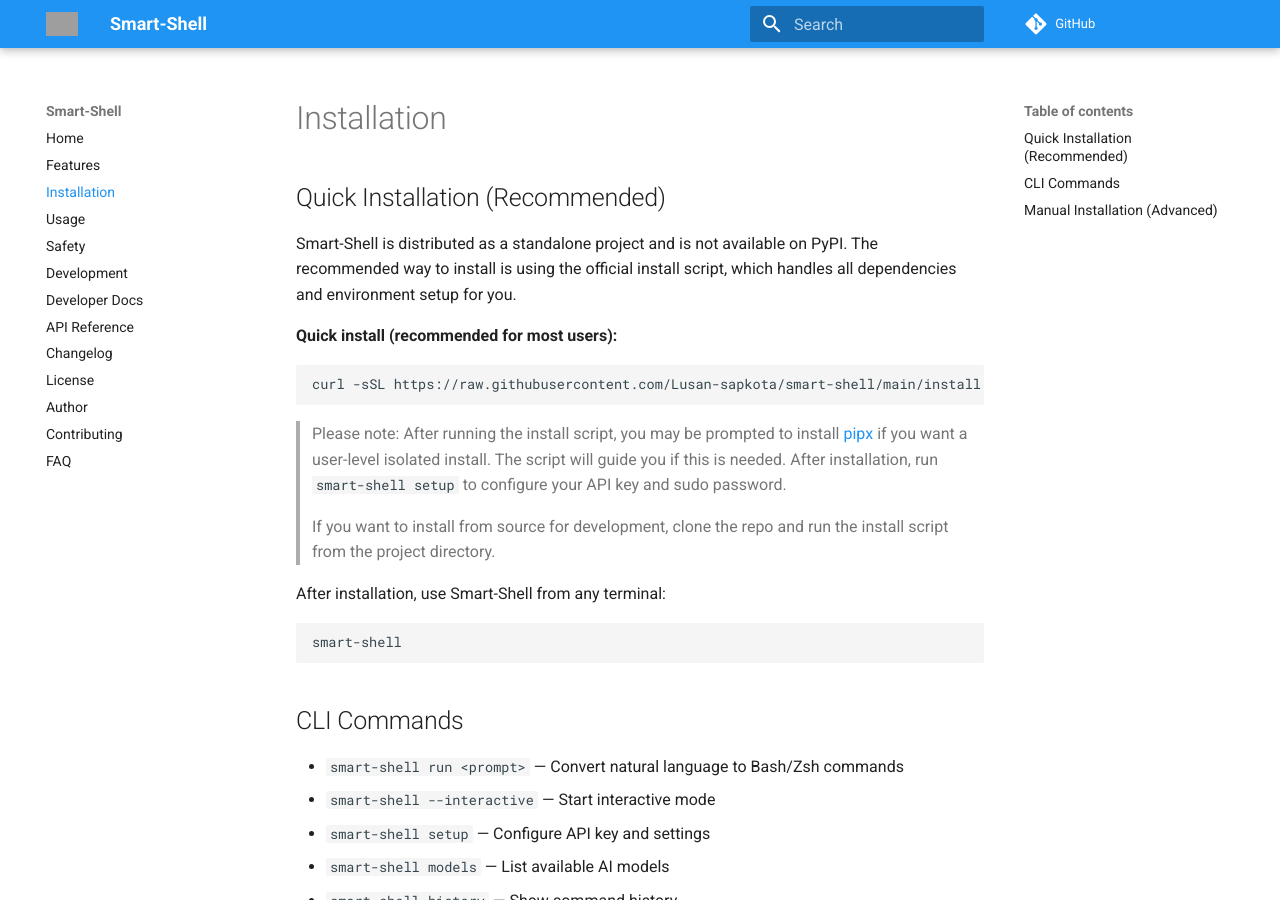
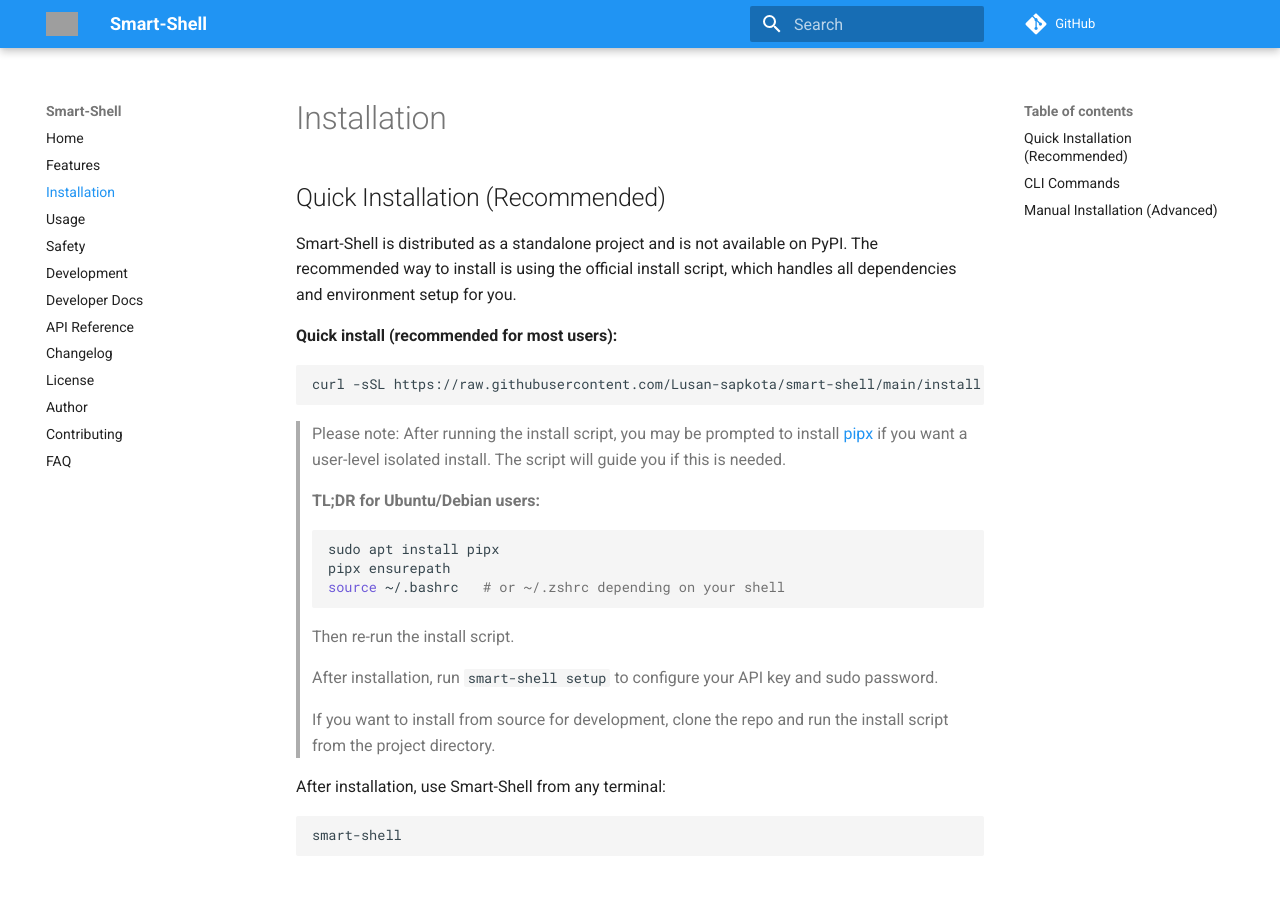
Before and after one commit to Lusan-sapkota/smart-shell, an MkDocs documentation site: the page built from docs/installation.md, in a window 1280 px wide and 900 px high. Built offline with MkDocs 1.6.1 and Material for MkDocs 9.7.7, drawn with Linux system fonts in a browser that asks for light colours; comment, search, counter and statistics services are not loaded; grey boxes are pictures that could not be loaded.

Commit message:
updated script and docs for better hadnling and readablity

````diff
--- a/docs/installation.md
+++ b/docs/installation.md
@@ -11,6 +11,16 @@
 ```
 
 > Please note: After running the install script, you may be prompted to install [pipx](https://pypa.github.io/pipx/) if you want a user-level isolated install. The script will guide you if this is needed.
+>
+> **TL;DR for Ubuntu/Debian users:**
+> ```bash
+> sudo apt install pipx
+> pipx ensurepath
+> source ~/.bashrc   # or ~/.zshrc depending on your shell
+> ```
+
+> Then re-run the install script.
+
 > After installation, run `smart-shell setup` to configure your API key and sudo password.
 
 > If you want to install from source for development, clone the repo and run the install script from the project directory.
````
Also changed, not shown: README.md (+2 -0 lines), 1 other file.
